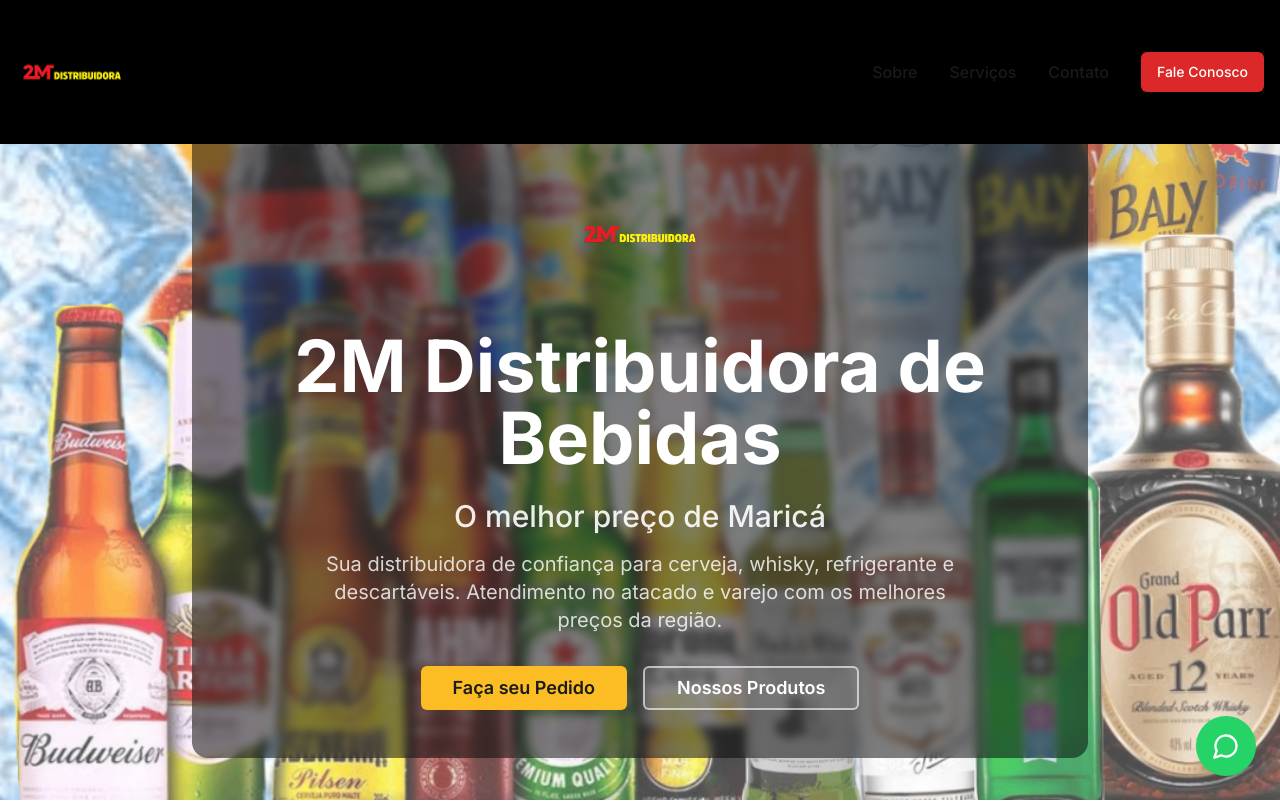
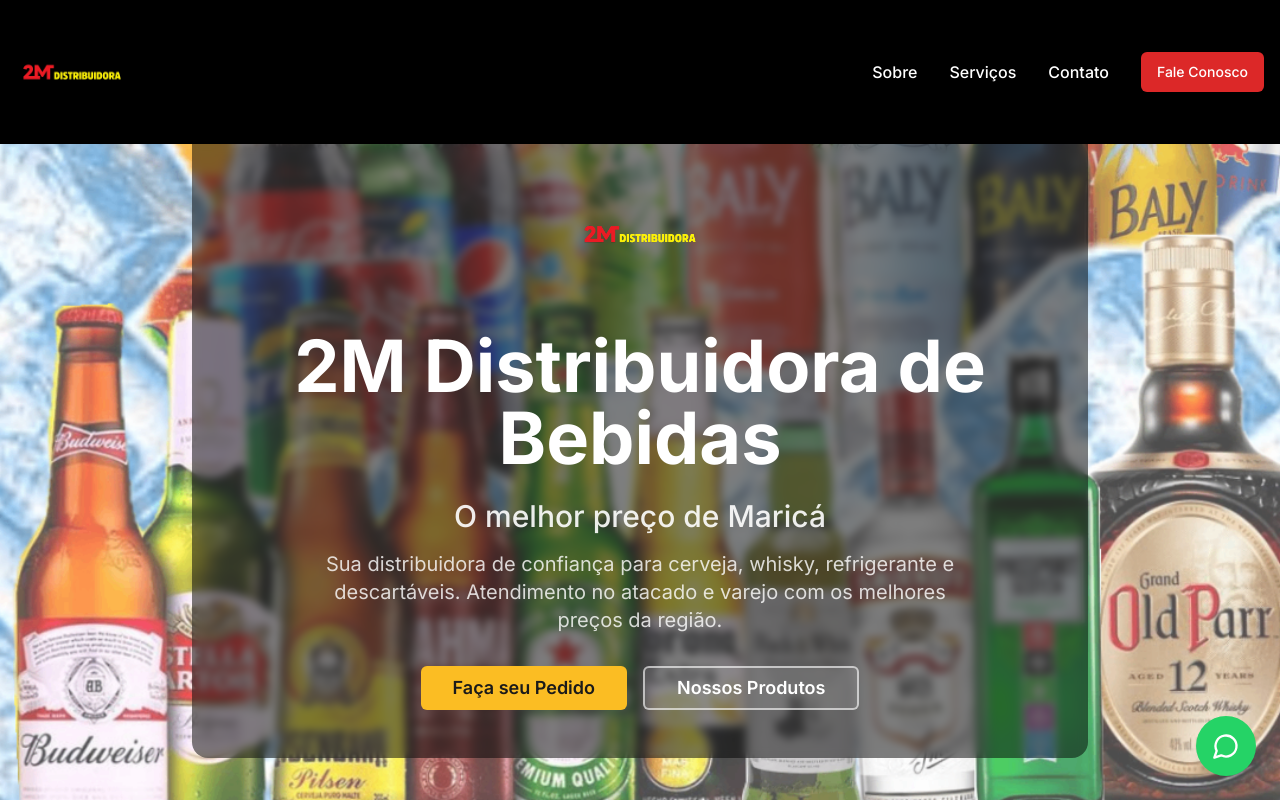
Before and after one commit to DevZipMateus/m-bebidas-site, a React (Vite) app: page / in a window 1280 px wide. Shown: the top 802 px of the page. Built offline with nearby package versions, Linux system fonts and the light colour scheme; the HTML template or start-up script is replaced by a standard one.

Commit message:
Mudar cor do texto do header

```diff
--- a/src/components/Header.tsx
+++ b/src/components/Header.tsx
@@ -34,38 +34,38 @@ const Header = () => {
 
           {/* Desktop Menu */}
           <div className="hidden md:flex items-center gap-8">
-            <button onClick={() => scrollToSection('sobre')} className="text-foreground hover:text-primary transition-colors font-medium">
+            <button onClick={() => scrollToSection('sobre')} className="text-white hover:text-primary transition-colors font-medium">
               Sobre
             </button>
-            <button onClick={() => scrollToSection('servicos')} className="text-foreground hover:text-primary transition-colors font-medium">
+            <button onClick={() => scrollToSection('servicos')} className="text-white hover:text-primary transition-colors font-medium">
               Serviços
             </button>
-            <button onClick={() => scrollToSection('contato')} className="text-foreground hover:text-primary transition-colors font-medium">
+            <button onClick={() => scrollToSection('contato')} className="text-white hover:text-primary transition-colors font-medium">
               Contato
             </button>
-            <Button onClick={() => window.open('https://wa.me/5521971442727', '_blank')} className="bg-primary hover:bg-primary/90 text-primary-foreground">
+            <Button onClick={() => window.open('https://wa.me/5521971442727', '_blank')} className="bg-primary hover:bg-primary/90 text-white">
               Fale Conosco
             </Button>
           </div>
 
           {/* Mobile Menu Button */}
-          <button onClick={() => setIsMenuOpen(!isMenuOpen)} className="md:hidden text-foreground">
+          <button onClick={() => setIsMenuOpen(!isMenuOpen)} className="md:hidden text-white">
             {isMenuOpen ? <X size={24} /> : <Menu size={24} />}
           </button>
         </div>
 
         {/* Mobile Menu */}
         {isMenuOpen && <div className="md:hidden mt-4 pb-4 flex flex-col gap-4 border-t border-border pt-4">
-            <button onClick={() => scrollToSection('sobre')} className="text-foreground hover:text-primary transition-colors font-medium text-left">
+            <button onClick={() => scrollToSection('sobre')} className="text-white hover:text-primary transition-colors font-medium text-left">
               Sobre
             </button>
-            <button onClick={() => scrollToSection('servicos')} className="text-foreground hover:text-primary transition-colors font-medium text-left">
+            <button onClick={() => scrollToSection('servicos')} className="text-white hover:text-primary transition-colors font-medium text-left">
               Serviços
             </button>
-            <button onClick={() => scrollToSection('contato')} className="text-foreground hover:text-primary transition-colors font-medium text-left">
+            <button onClick={() => scrollToSection('contato')} className="text-white hover:text-primary transition-colors font-medium text-left">
               Contato
             </button>
-            <Button onClick={() => window.open('https://wa.me/5521971442727', '_blank')} className="bg-primary hover:bg-primary/90 text-primary-foreground w-full">
+            <Button onClick={() => window.open('https://wa.me/5521971442727', '_blank')} className="bg-primary hover:bg-primary/90 text-white w-full">
               Fale Conosco
             </Button>
           </div>}
```
